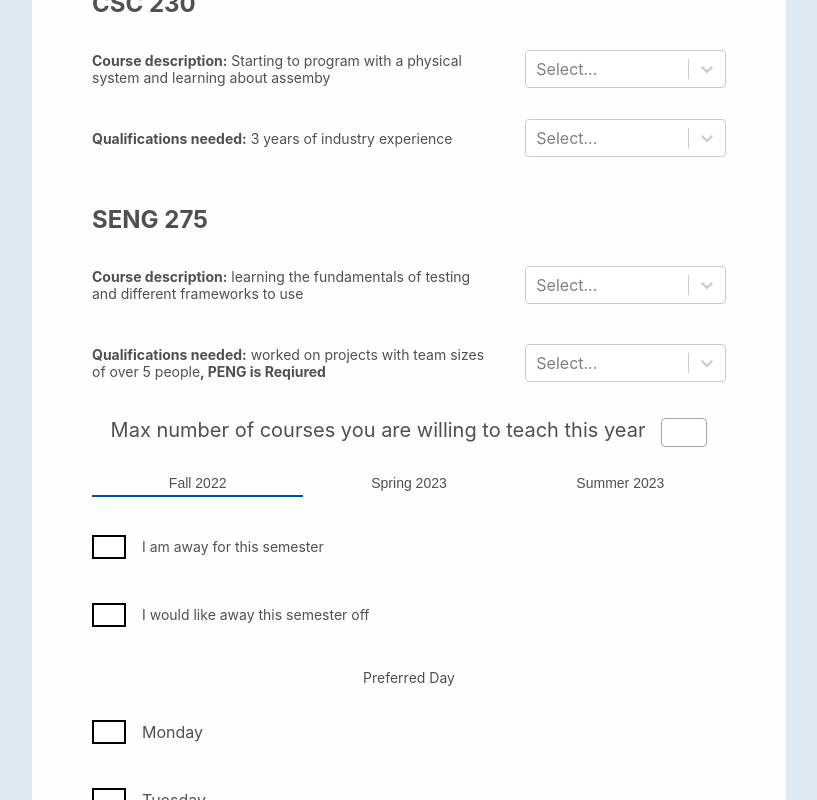
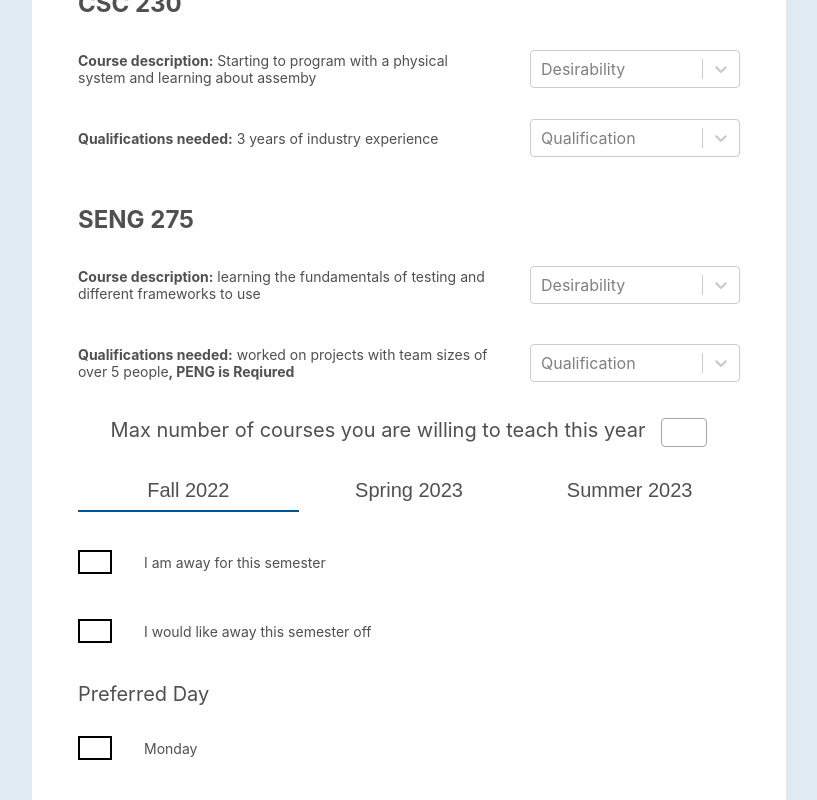
Before and after one commit to seng499-company1/frontend, a React (Create React App) app in the folder best-uvic-scheduler/: page /SelectProfessor/TimeAvail in a window 1280 px wide. Shown: the part 480-1280 px from the top of the page, without its empty margins (231-1048 px from the left). Built offline with nearby package versions, Linux system fonts and the light colour scheme.

Commit message:
prof timetable page styling fixes

```diff
--- a/best-uvic-scheduler/src/Components/dropdown/dropdown.tsx
+++ b/best-uvic-scheduler/src/Components/dropdown/dropdown.tsx
@@ -23,6 +23,7 @@ export interface DropdownProps {
   dropdownItems: dropdownItem[];
   handleChange: any;
   startingValue: string;
+  placeholder?: string;
 }
 
 function Dropdown(props: DropdownProps) {
@@ -30,6 +31,7 @@ function Dropdown(props: DropdownProps) {
     <Select
       defaultValue={props.startingValue}
       options={props.dropdownItems}
+      placeholder={props?.placeholder}
       onChange={props.handleChange}
       styles={colourStyles}
     />
--- a/best-uvic-scheduler/src/Pages/ProfessorDataInput/ProfessorTimetable.tsx
+++ b/best-uvic-scheduler/src/Pages/ProfessorDataInput/ProfessorTimetable.tsx
@@ -195,15 +195,11 @@ const LayoutDiv = styled.div`
   display: flex;
   flex-direction: column;
   gap: var(--space-2x-large);
-  padding: 0 var(--space-2x-large) var(--space-2x-large);
+  padding: 0 10px var(--space-2x-large);
 `;
 
-const MaxCoursesH3 = styled.h3`
+const Subheading = styled.h3`
   font-weight: 400;
-  margin: 0;
-`;
-
-const AbsenceLabelP = styled.p`
   margin: 0;
 `;
 
@@ -256,7 +252,6 @@ const CheckboxLabelP = styled.p`
   padding: var(--space-2x-small) var(--space-med);
   box-sizing: border-box;
   color: var(--font-color);
-  margin: auto;
 `;
 
 const PreferredDiv = styled.div`
@@ -307,6 +302,7 @@ export function ProfessorTimetableView(props: ProfessorTimetableViewProps) {
                     <b>Course description:</b> {Course.course_desceiption}
                   </p>
                   <Dropdown
+                    placeholder={"Desirability"}
                     startingValue={
                       preferences.hasOwnProperty(name)
                         ? {
@@ -330,6 +326,7 @@ export function ProfessorTimetableView(props: ProfessorTimetableViewProps) {
                     <b>{Course.peng_req ? ", PENG is Reqiured" : ""}</b>
                   </p>
                   <Dropdown
+                    placeholder={"Qualification"}
                     startingValue={
                       qualifications.hasOwnProperty(name)
                         ? {
@@ -353,9 +350,9 @@ export function ProfessorTimetableView(props: ProfessorTimetableViewProps) {
             );
           })}
           <MaxCoursesDiv>
-            <MaxCoursesH3>
+            <Subheading>
               Max number of courses you are willing to teach this year{" "}
-            </MaxCoursesH3>
+            </Subheading>
             <MaxCoursesInput
               type="number"
               value={maxCoursesThisYear}
@@ -373,7 +370,7 @@ export function ProfessorTimetableView(props: ProfessorTimetableViewProps) {
                     onClick={() => {
                       onSelectedSemester(sem);
                     }}
-                    size="small"
+                    size="medium"
                   >
                     {sem.label}
                   </TabGroup.Tab>
@@ -387,21 +384,21 @@ export function ProfessorTimetableView(props: ProfessorTimetableViewProps) {
                 checked={away}
                 onClick={() => onAway(selectedSemester)}
               />
-              <AbsenceLabelP>I am away for this semester </AbsenceLabelP>
+              <CheckboxLabelP>I am away for this semester </CheckboxLabelP>
             </CheckboxContainerDiv>
             <CheckboxContainerDiv>
               <CheckboxGroup.Checkbox
                 checked={requestOff}
                 onClick={() => onRequestOff(selectedSemester)}
               />
-              <AbsenceLabelP>
+              <CheckboxLabelP>
                 I would like away this semester off{" "}
-              </AbsenceLabelP>
+              </CheckboxLabelP>
             </CheckboxContainerDiv>
           </AbsenceDiv>
           {requestOff || away ? (
             <FreeformDiv>
-              <AbsenceLabelP>Reason for absence:</AbsenceLabelP>
+              <CheckboxLabelP>Reason for absence:</CheckboxLabelP>
               <AbsenceTextarea
                 value={absenceReason}
                 onChange={(event: ChangeEvent<HTMLTextAreaElement>) =>
@@ -415,7 +412,7 @@ export function ProfessorTimetableView(props: ProfessorTimetableViewProps) {
           ) : (
             <>
               <PreferredDiv>
-                <CheckboxLabelP>Preferred Day</CheckboxLabelP>
+                <Subheading>Preferred Day</Subheading>
                 {prefDays[selectedSemester].map((day: boolean, idx: number) => {
                   return (
                     <CheckboxContainerDiv>
@@ -428,11 +425,12 @@ export function ProfessorTimetableView(props: ProfessorTimetableViewProps) {
                         }
                         checked={day}
                       />
-                      {weekdays[idx]}
+                      <CheckboxLabelP>{weekdays[idx]}</CheckboxLabelP>
                     </CheckboxContainerDiv>
                   );
                 })}
               </PreferredDiv>
+              <Subheading>Preferred Teaching Times</Subheading>
               <Timetable semester={selectedSemester} />
             </>
           )}
```
